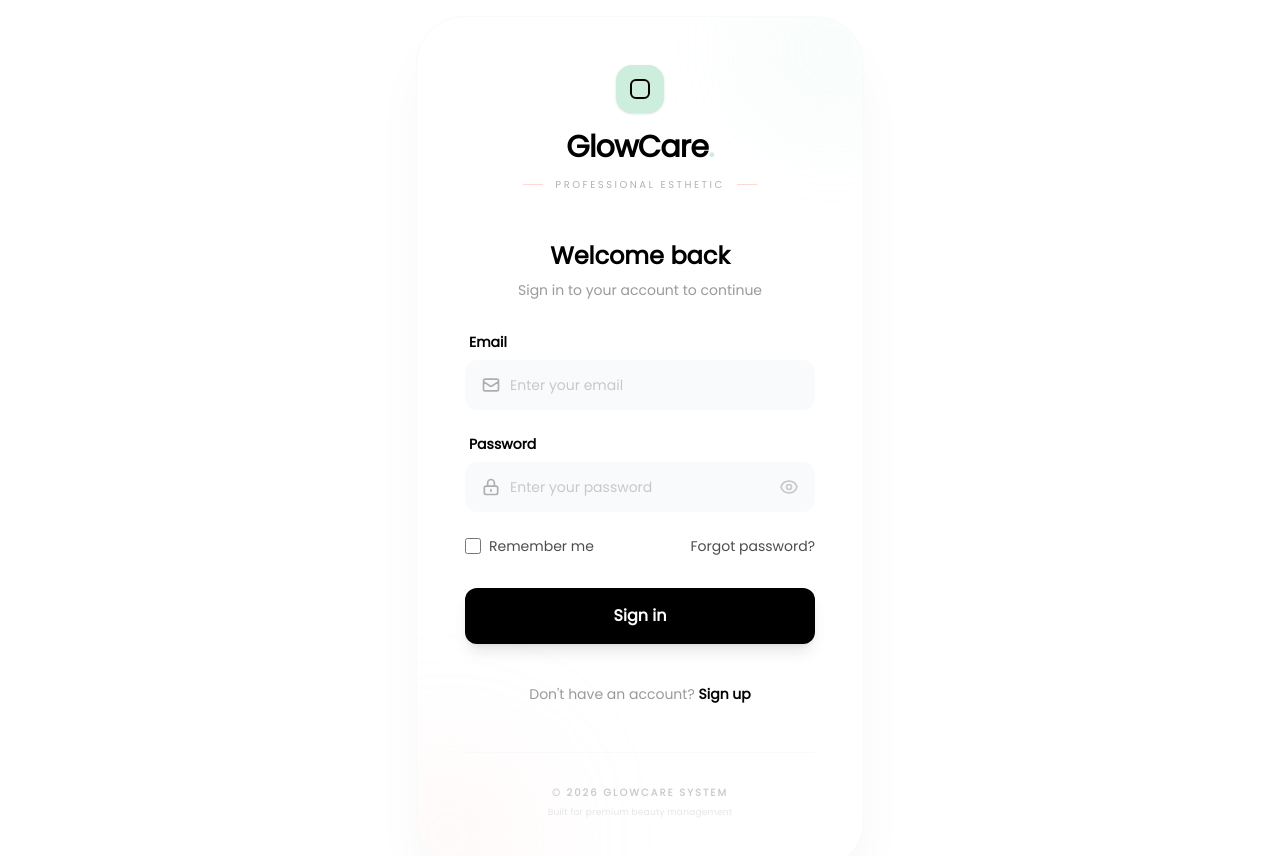
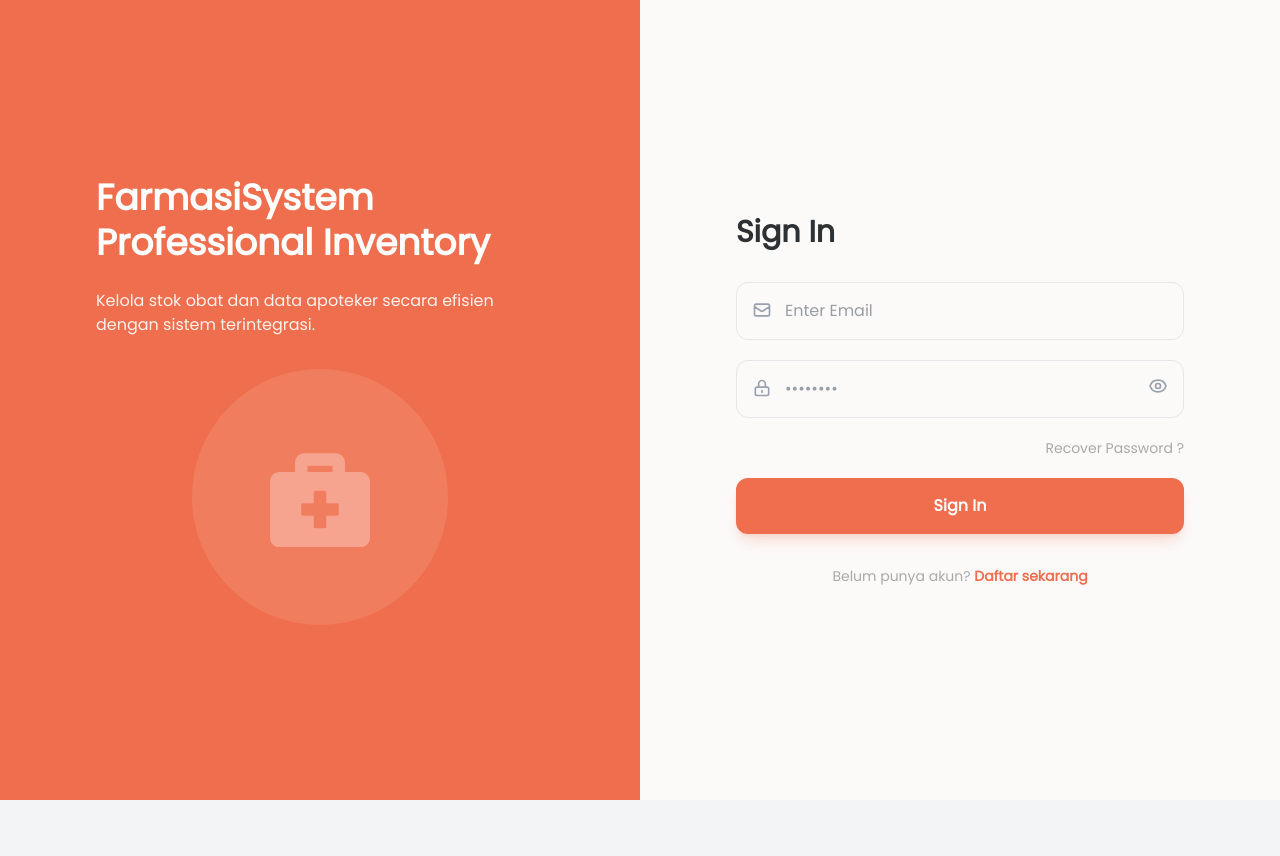
Before and after one commit to mersya24si/mersya-queen, a React (Vite) app: page /login in a window 1280 px wide. Shown: the top 856 px of the page. After the commit the page ends 800 px from the top, so only its background shows below. Built offline with nearby package versions, Linux system fonts and the light colour scheme.

Commit message:
P6 Update AuthLogin

```diff
--- a/src/layouts/AuthLayout.jsx
+++ b/src/layouts/AuthLayout.jsx
@@ -2,52 +2,9 @@ import { Outlet } from "react-router-dom";
 
 export default function AuthLayout() {
   return (
-    // Background Putih Bersih dengan aksen radial tipis
-    <div className="min-h-screen flex items-center justify-center bg-white bg-[radial-gradient(circle_at_top_right,_var(--tw-gradient-stops))] from-[#CDEEDD]/20 via-white to-[#FFD9D0]/10 p-4 font-poppins">
-
-      {/* Card Container - Fokus pada kebersihan (Pure White) */}
-      <div className="bg-white p-12 rounded-[3rem] shadow-[0_32px_64px_-15px_rgba(0,0,0,0.05)] w-full max-w-md border border-gray-50 relative overflow-hidden">
-
-        {/* Dekorasi Aksen Soft di pojok card */}
-        <div className="absolute -top-12 -right-12 w-40 h-40 bg-[#CDEEDD]/20 rounded-full blur-3xl"></div>
-        <div className="absolute -bottom-12 -left-12 w-40 h-40 bg-[#FFD9D0]/20 rounded-full blur-3xl"></div>
-
-        <div className="flex flex-col items-center justify-center mb-12 relative z-10">
-          {/* Logo Section - Mempertahankan gaya logo teks Anda */}
-          <div className="mb-4">
-            <div className="w-12 h-12 bg-[#CDEEDD] rounded-2xl flex items-center justify-center shadow-sm">
-              <div className="w-5 h-5 border-[2.5px] border-black rounded-md"></div>
-            </div>
-          </div>
-
-          <h1 className="text-3xl font-semibold text-black tracking-tight">
-            GlowCare<span className="text-[#CDEEDD]">.</span>
-          </h1>
-
-          <div className="flex items-center space-x-3 mt-3">
-            <div className="h-[1px] w-5 bg-[#FFD9D0]"></div>
-            <p className="text-[10px] font-medium text-black/30 uppercase tracking-[0.25em]">
-              Professional Esthetic
-            </p>
-            <div className="h-[1px] w-5 bg-[#FFD9D0]"></div>
-          </div>
-        </div>
-
-        {/* Form Login (Outlet) */}
-        <div className="relative z-10">
-          <Outlet/>
-        </div>
-
-        {/* Footer Copyright */}
-        <div className="mt-12 pt-8 border-t border-gray-50 relative z-10 text-center">
-          <p className="text-[10px] font-semibold text-black/20 uppercase tracking-[0.2em]">
-            © 2026 GlowCare System
-          </p>
-          <p className="text-[9px] text-black/10 mt-1.5 font-medium tracking-wide">
-            Built for premium beauty management
-          </p>
-        </div>
-      </div>
+    // Hanya pembungkus polos tanpa card, padding, atau border
+    <div className="min-h-screen w-full">
+      <Outlet />
     </div>
   );
 }
--- a/src/pages/auth/Forgot.jsx
+++ b/src/pages/auth/Forgot.jsx
@@ -1,57 +1,29 @@
-import { Link } from "react-router-dom";
-import { FaArrowLeft } from "react-icons/fa";
+import { useState } from "react";
+import { useNavigate } from "react-router-dom";
 
-export default function Forgot() {
+export default function Forgot  () {
   return (
-    <div className="max-w-md w-full mx-auto">
-      {/* Header Halaman */}
-      <h2 className="text-3xl font-black text-[#63402f] mb-3 text-center font-poppins">
-        Lost Your Access?
-      </h2>
-      <p className="text-center text-sm text-[#a9a9a9] mb-8 font-medium leading-relaxed">
-        Don't worry, it happens. Enter your registered email and we'll send a recovery link.
-      </p>
-
-      <form className="space-y-6">
-        <div>
-          <label className="block text-xs font-bold text-[#63402f] uppercase tracking-wider mb-2 ml-1">
-            Recovery Email Address
-          </label>
-          <div className="relative group">
-            <input
-              type="email"
-              id="email"
-              className="w-full px-5 py-3 bg-white border border-gray-200 rounded-2xl shadow-sm placeholder-[#a9a9a9] text-sm focus:border-[#3b7d86] focus:ring-4 focus:ring-[#3b7d86]/5 transition-all outline-none"
-              placeholder="Enter your email"
-              required
-            />
-          </div>
-        </div>
-
-        <button
-          type="submit"
-          className="w-full bg-[#3b7d86] hover:bg-[#63402f] text-white font-black py-4 px-4 rounded-2xl transition-all duration-300 shadow-xl shadow-[#3b7d86]/20 transform hover:-translate-y-1 active:scale-95"
-        >
-          Send Recovery Link
-        </button>
-      </form>
-
-      {/* Navigasi Kembali */}
-      <div className="mt-8 text-center border-t border-gray-100 pt-6">
-        <Link
-          to="/login"
-          className="inline-flex items-center text-xs font-black text-[#3b7d86] hover:text-[#63402f] transition-colors group"
-        >
-          <FaArrowLeft className="mr-2 transition-transform group-hover:-translate-x-1" />
-          Back to Login
-        </Link>
+    <div className="flex h-screen w-full font-poppins bg-white">
+      <div className="hidden lg:flex w-1/2 bg-[#EF6E4D] flex-col justify-center items-center p-12 text-white">
+        <h1 className="text-4xl font-bold mb-6">Reset Password</h1>
+        <p className="opacity-90 text-lg text-center max-w-sm">Kami akan mengirimkan instruksi pemulihan ke email Anda.</p>
       </div>
 
-      {/* Note Tambahan */}
-      <div className="mt-6 p-4 bg-[#ffb686]/10 rounded-2xl border border-[#ffb686]/20">
-        <p className="text-[10px] text-[#63402f] font-bold leading-normal text-center">
-          Note: If you don't see the email in your inbox, please check your spam folder.
-        </p>
+      <div className="w-full lg:w-1/2 flex items-center justify-center p-8">
+        <div className="w-full max-w-sm">
+          <h2 className="text-3xl font-bold text-[#2D3134] mb-2">Forgot Password?</h2>
+          <p className="text-[#A9A9A9] mb-8 text-sm">Masukkan email yang terdaftar.</p>
+
+          <form className="space-y-4">
+            <input type="email" placeholder="Enter Registered Email" className="w-full pl-4 p-4 rounded-xl bg-gray-50 border border-gray-100" />
+
+            <button className="w-full bg-[#EF6E4D] text-white py-4 rounded-xl font-bold hover:bg-[#d65d3e]">Send Reset Link</button>
+          </form>
+
+          <button onClick={() => navigate("/login")} className="mt-6 w-full text-center text-sm text-[#A9A9A9] hover:text-[#EF6E4D]">
+            Back to Sign In
+          </button>
+        </div>
       </div>
     </div>
   );
--- a/src/pages/auth/Login.jsx
+++ b/src/pages/auth/Login.jsx
@@ -1,149 +1,97 @@
 import { useState } from "react";
 import { useNavigate } from "react-router-dom";
 import axios from "axios";
-import { BsFillExclamationDiamondFill } from "react-icons/bs";
-import { ImSpinner2 } from "react-icons/im";
-import { HiOutlineMail, HiOutlineLockClosed, HiOutlineEye } from "react-icons/hi";
+import { HiOutlineEye, HiOutlineEyeOff, HiOutlineMail, HiOutlineLockClosed } from "react-icons/hi";
+import { FaBriefcaseMedical } from "react-icons/fa";
 
 export default function Login() {
   const navigate = useNavigate();
   const [loading, setLoading] = useState(false);
-  const [error, setError] = useState("");
-  const [dataForm, setDataForm] = useState({
-    email: "",
-    password: "",
-  });
+  const [showPassword, setShowPassword] = useState(false);
+  const [dataForm, setDataForm] = useState({ email: "", password: "" });
 
-  const handleChange = (evt) => {
-    const { name, value } = evt.target;
-    setDataForm({
-      ...dataForm,
-      [name]: value,
-    });
+  const handleChange = (e) => {
+    setDataForm({ ...dataForm, [e.target.name]: e.target.value });
   };
 
   const handleSubmit = async (e) => {
     e.preventDefault();
     setLoading(true);
-    setError("");
-
-    axios
-      .post("https://dummyjson.com/user/login", {
+    try {
+      await axios.post("https://dummyjson.com/user/login", {
         username: dataForm.email,
         password: dataForm.password,
-      })
-      .then((response) => {
-        if (response.status === 200) {
+      });
       navigate("/");
+    } catch (err) {
+      alert("Invalid credentials");
+    } finally {
+      setLoading(false);
     }
-      })
-      .catch((err) => {
-        setError(err.response?.data?.message || "Invalid credentials");
-      })
-      .finally(() => {
-        setLoading(false);
-      });
   };
 
   return (
-    <div className="w-full max-w-sm mx-auto font-poppins">
-      {/* Header Text sesuai gambar */}
-      <div className="text-center mb-8">
-        <h2 className="text-2xl font-semibold text-black mb-2">Welcome back</h2>
-        <p className="text-sm text-black/40">Sign in to your account to continue</p>
+    <div className="flex h-screen w-full font-poppins bg-[#FCFAF9]">
+      {/* BAGIAN KIRI: DEKORATIF MEDIS */}
+      <div className="hidden lg:flex w-1/2 bg-[#EF6E4D] flex-col justify-center items-center p-12 text-white">
+        <div className="text-left w-full max-w-md">
+          <h1 className="text-4xl font-bold mb-6 leading-tight">
+            FarmasiSystem<br />Professional Inventory
+          </h1>
+          <p className="mb-8 opacity-90">Kelola stok obat dan data apoteker secara efisien dengan sistem terintegrasi.</p>
+        </div>
+        {/* Ikon Medis Besar */}
+        <div className="w-64 h-64 bg-white/10 rounded-full flex items-center justify-center">
+            <FaBriefcaseMedical size={100} className="text-white/30" />
+        </div>
       </div>
 
-      {/* Error Info - Menggunakan aksen Salmon */}
-      {error && (
-        <div className="bg-[#FFD9D0]/20 mb-6 p-4 text-xs font-medium text-black rounded-xl flex items-center border border-[#FFD9D0]/40 animate-shake">
-          <BsFillExclamationDiamondFill className="text-black/60 me-3 text-lg" />
-          {error}
-        </div>
-      )}
+      {/* BAGIAN KANAN: FORM LOGIN */}
+      <div className="w-full lg:w-1/2 flex items-center justify-center p-8">
+        <div className="w-full max-w-md">
+          <h2 className="text-3xl font-bold text-[#2D3134] mb-8">Sign In</h2>
 
-      {/* Loading Info - Menggunakan aksen Mint */}
-      {loading && (
-        <div className="bg-[#CDEEDD]/30 mb-6 p-4 text-xs font-medium text-black rounded-xl flex items-center border border-[#CDEEDD]/50">
-          <ImSpinner2 className="me-3 animate-spin text-lg text-black/60" />
-          Authenticating... Please wait
-        </div>
-      )}
-
-      <form onSubmit={handleSubmit} className="space-y-6">
-        {/* Email Field */}
-        <div>
-          <label className="block text-sm font-semibold text-black mb-2 ml-1">
-            Email
-          </label>
-          <div className="relative group">
-            <div className="absolute inset-y-0 left-0 pl-4 flex items-center pointer-events-none text-black/30 group-focus-within:text-black">
-              <HiOutlineMail size={20} />
-            </div>
+          <form onSubmit={handleSubmit} className="space-y-5">
+            <div className="relative">
+              <HiOutlineMail className="absolute left-4 top-4.5 text-gray-400" size={20} />
               <input
                 type="text"
                 name="email"
-              value={dataForm.email}
+                placeholder="Enter Email"
                 onChange={handleChange}
-              className="w-full pl-11 pr-5 py-3.5 bg-gray-50 border border-transparent rounded-xl text-sm focus:bg-white focus:border-[#CDEEDD] focus:ring-4 focus:ring-[#CDEEDD]/20 transition-all outline-none placeholder-black/20"
-              placeholder="Enter your email"
-              required
+                className="w-full pl-12 p-4 rounded-xl border border-gray-200 focus:outline-none focus:border-[#EF6E4D] transition-all"
               />
             </div>
-        </div>
 
-        {/* Password Field */}
-        <div>
-          <label className="block text-sm font-semibold text-black mb-2 ml-1">
-            Password
-          </label>
-          <div className="relative group">
-            <div className="absolute inset-y-0 left-0 pl-4 flex items-center pointer-events-none text-black/30 group-focus-within:text-black">
-              <HiOutlineLockClosed size={20} />
-            </div>
+            <div className="relative">
+              <HiOutlineLockClosed className="absolute left-4 top-4.5 text-gray-400" size={20} />
               <input
-              type="password"
+                type={showPassword ? "text" : "password"}
                 name="password"
-              value={dataForm.password}
+                placeholder="••••••••"
                 onChange={handleChange}
-              className="w-full pl-11 pr-12 py-3.5 bg-gray-50 border border-transparent rounded-xl text-sm focus:bg-white focus:border-[#CDEEDD] focus:ring-4 focus:ring-[#CDEEDD]/20 transition-all outline-none placeholder-black/20"
-              placeholder="Enter your password"
-              required
+                className="w-full pl-12 pr-12 p-4 rounded-xl border border-gray-200 focus:outline-none focus:border-[#EF6E4D] transition-all"
               />
-            <button type="button" className="absolute inset-y-0 right-0 pr-4 flex items-center text-black/20 hover:text-black transition-colors">
-              <HiOutlineEye size={20} />
-            </button>
-          </div>
-        </div>
-
-        {/* Remember Me & Forgot Password */}
-        <div className="flex items-center justify-between text-sm">
-          <label className="flex items-center space-x-2 cursor-pointer group">
-            <input
-              type="checkbox"
-              className="w-4 h-4 rounded border-gray-300 text-black focus:ring-0 transition-all cursor-pointer"
-            />
-            <span className="text-black/70 font-medium group-hover:text-black transition-colors">Remember me</span>
-          </label>
-          <button type="button" className="font-medium text-black/70 hover:text-black transition-colors">
-            Forgot password?
+              <button type="button" onClick={() => setShowPassword(!showPassword)} className="absolute right-4 top-4 text-gray-400">
+                {showPassword ? <HiOutlineEyeOff size={20} /> : <HiOutlineEye size={20} />}
               </button>
             </div>
 
-        {/* Sign In Button - Full Black sesuai gambar */}
+            <p className="text-right text-sm text-[#A9A9A9] cursor-pointer hover:text-[#EF6E4D]">Recover Password ?</p>
+
             <button
               type="submit"
               disabled={loading}
-          className="w-full bg-black hover:bg-gray-800 text-white font-semibold py-4 rounded-xl transition-all duration-300 disabled:opacity-50 disabled:cursor-not-allowed shadow-lg shadow-black/10 active:scale-[0.98] mt-2"
+              className="w-full bg-[#EF6E4D] text-white py-4 rounded-xl font-bold hover:bg-[#d65d3e] transition-all shadow-lg shadow-[#EF6E4D]/20"
             >
-          {loading ? "Processing..." : "Sign in"}
+              {loading ? "Processing..." : "Sign In"}
             </button>
           </form>
 
-      {/* Sign Up Link */}
-      <div className="mt-10 text-center">
-        <p className="text-sm text-black/40 font-medium">
-          Don't have an account? <span className="text-black font-bold cursor-pointer hover:underline underline-offset-4">Sign up</span>
-        </p>
+          <div className="mt-8 text-center text-[#A9A9A9] text-sm">
+            Belum punya akun? <span className="font-bold text-[#EF6E4D] cursor-pointer hover:underline">Daftar sekarang</span>
+          </div>
+        </div>
       </div>
     </div>
   );
--- a/src/pages/auth/Register.jsx
+++ b/src/pages/auth/Register.jsx
@@ -1,75 +1,37 @@
-import { Link } from "react-router-dom"; // Asumsi menggunakan react-router untuk navigasi
+import { useState } from "react";
+import { useNavigate } from "react-router-dom";
+import { HiOutlineMail, HiOutlineLockClosed, HiOutlineUser } from "react-icons/hi";
+import { FaBriefcaseMedical } from "react-icons/fa";
 
 export default function Register() {
+  const navigate = useNavigate();
+  const [dataForm, setDataForm] = useState({ name: "", email: "", password: "" });
+
+  const handleChange = (e) => {
+    setDataForm({ ...dataForm, [e.target.name]: e.target.value });
+  };
+
   return (
-    <div className="max-w-md w-full mx-auto">
-      <h2 className="text-3xl font-black text-[#63402f] mb-2 text-center font-poppins">
-        Join GlowCare
-      </h2>
-      <p className="text-center text-sm text-[#a9a9a9] mb-8 font-medium">
-        Create an administrator account to start managing
-      </p>
+    <div className="flex h-screen w-full font-poppins bg-white">
+      <div className="hidden lg:flex w-1/2 bg-[#EF6E4D] flex-col justify-center items-center p-12 text-white">
+        <h1 className="text-4xl font-bold mb-6">Join FarmasiSystem</h1>
+        <p className="opacity-90 text-lg text-center max-w-sm">Mulai kelola inventaris obat apotek Anda dengan sistem yang mudah dan terintegrasi.</p>
+      </div>
 
-      <form className="space-y-5">
-        <div>
-          <label className="block text-xs font-bold text-[#63402f] uppercase tracking-wider mb-2 ml-1">
-            Email Address
-          </label>
-          <input
-            type="email"
-            id="email"
-            className="w-full px-5 py-3 bg-white border border-gray-200 rounded-2xl shadow-sm placeholder-[#a9a9a9] text-sm focus:border-[#3b7d86] focus:ring-4 focus:ring-[#3b7d86]/5 transition-all outline-none"
-            placeholder="you@example.com"
-          />
+      <div className="w-full lg:w-1/2 flex items-center justify-center p-8">
+        <div className="w-full max-w-sm">
+          <h2 className="text-3xl font-bold text-[#2D3134] mb-8">Create Account</h2>
+          <form className="space-y-4">
+            <input name="name" placeholder="Full Name" onChange={handleChange} className="w-full pl-4 p-4 rounded-xl bg-gray-50 border border-gray-100" />
+            <input name="email" placeholder="Email Address" onChange={handleChange} className="w-full pl-4 p-4 rounded-xl bg-gray-50 border border-gray-100" />
+            <input type="password" name="password" placeholder="Password" onChange={handleChange} className="w-full pl-4 p-4 rounded-xl bg-gray-50 border border-gray-100" />
+
+            <button className="w-full bg-[#EF6E4D] text-white py-4 rounded-xl font-bold hover:bg-[#d65d3e]">Sign Up</button>
+          </form>
+          <p className="mt-6 text-center text-sm text-[#A9A9A9]">
+            Sudah punya akun? <span onClick={() => navigate("/login")} className="text-[#EF6E4D] font-bold cursor-pointer hover:underline">Sign In</span>
+          </p>
         </div>
-
-        <div className="grid grid-cols-1 md:grid-cols-2 gap-4">
-          <div>
-            <label className="block text-xs font-bold text-[#63402f] uppercase tracking-wider mb-2 ml-1">
-              Password
-            </label>
-            <input
-              type="password"
-              id="password"
-              className="w-full px-5 py-3 bg-white border border-gray-200 rounded-2xl shadow-sm placeholder-[#a9a9a9] text-sm focus:border-[#3b7d86] focus:ring-4 focus:ring-[#3b7d86]/5 transition-all outline-none"
-              placeholder="********"
-            />
-          </div>
-          <div>
-            <label className="block text-xs font-bold text-[#63402f] uppercase tracking-wider mb-2 ml-1">
-              Confirm
-            </label>
-            <input
-              type="password"
-              id="confirmPassword"
-              className="w-full px-5 py-3 bg-white border border-gray-200 rounded-2xl shadow-sm placeholder-[#a9a9a9] text-sm focus:border-[#3b7d86] focus:ring-4 focus:ring-[#3b7d86]/5 transition-all outline-none"
-              placeholder="********"
-            />
-          </div>
-        </div>
-
-        <div className="flex items-start space-x-2 px-1 py-2">
-            <input type="checkbox" id="terms" className="mt-1 accent-[#3b7d86]" required />
-            <label htmlFor="terms" className="text-[11px] text-[#a9a9a9] font-medium leading-tight">
-                I agree to the <span className="text-[#3b7d86] font-bold underline cursor-pointer">Terms of Service</span> and <span className="text-[#3b7d86] font-bold underline cursor-pointer">Privacy Policy</span>.
-            </label>
-        </div>
-
-        <button
-          type="submit"
-          className="w-full bg-[#3b7d86] hover:bg-[#63402f] text-white font-black py-4 px-4 rounded-2xl transition-all duration-300 shadow-xl shadow-[#3b7d86]/20 transform hover:-translate-y-1 active:scale-95 mt-2"
-        >
-          Create Administrator Account
-        </button>
-      </form>
-
-      <div className="mt-8 text-center border-t border-gray-100 pt-6">
-        <p className="text-xs text-[#a9a9a9] font-medium">
-            Already have an account?{" "}
-            <Link to="/login" className="text-[#3b7d86] font-black hover:text-[#63402f] transition-colors underline underline-offset-4">
-                Sign In
-            </Link>
-        </p>
       </div>
     </div>
   );
```
Lines whose indentation alone changed are shown as unchanged.
